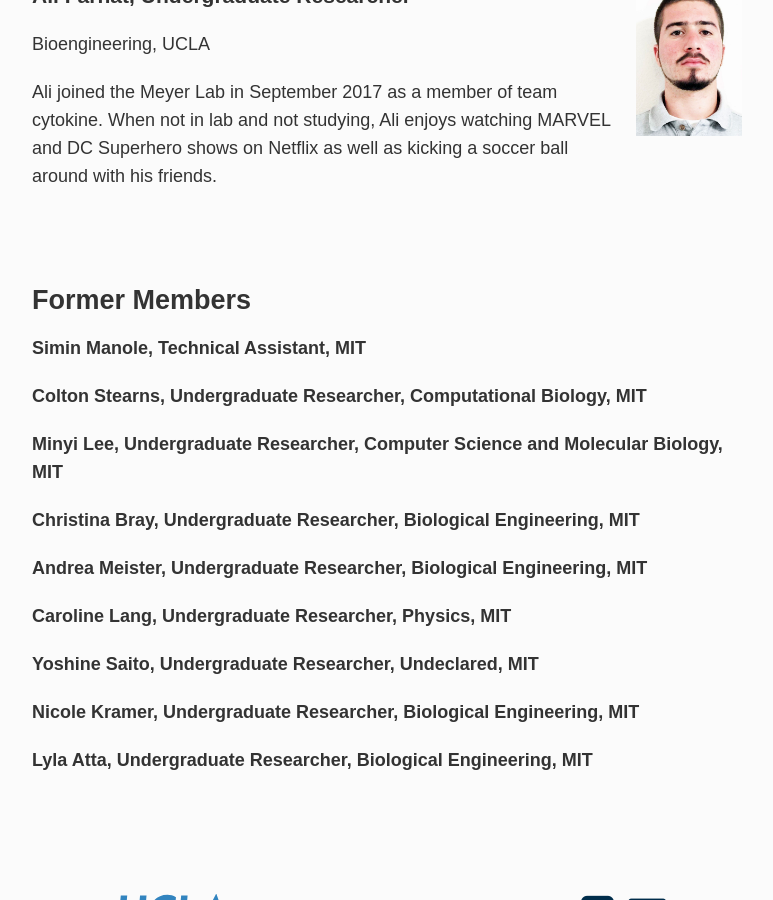
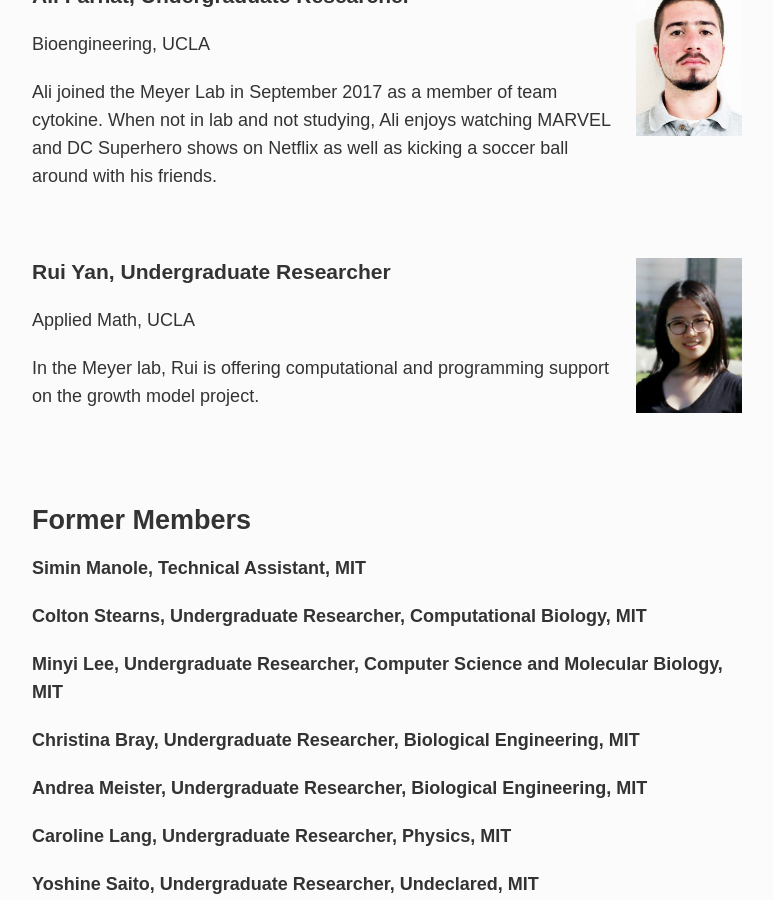
Before and after one commit to meyer-lab/asmlab.org, a Jekyll site: the page built from team/index.md, in a window 1280 px wide and 900 px high, scrolled down 2834 px. Shown: the whole window, without its empty margins (253-1026 px from the left). Built offline with Jekyll 4.4.1, drawn with Linux system fonts in a browser that asks for light colours; some web fonts are replaced.

Commit message:
Add Rui to team page

```diff
--- a/team/index.md
+++ b/team/index.md
@@ -71,6 +71,15 @@ Bioengineering, UCLA
 Ali joined the Meyer Lab in September 2017 as a member of team cytokine. When not in lab and not studying, Ali enjoys watching MARVEL and DC Superhero shows on Netflix as well as kicking a soccer ball around with his friends.
 
 <br />
+
+<div class="span_2 right"><img src="/public/photos/ryan.jpg" width="120px" alt="Rui's picture" /></div>
+
+### Rui Yan, Undergraduate Researcher
+Applied Math, UCLA
+
+In the Meyer lab, Rui is offering computational and programming support on the growth model project.
+
+<br />
 <br />
 
 
```
Also changed, not shown: public/photos/ryan.jpg (added).
